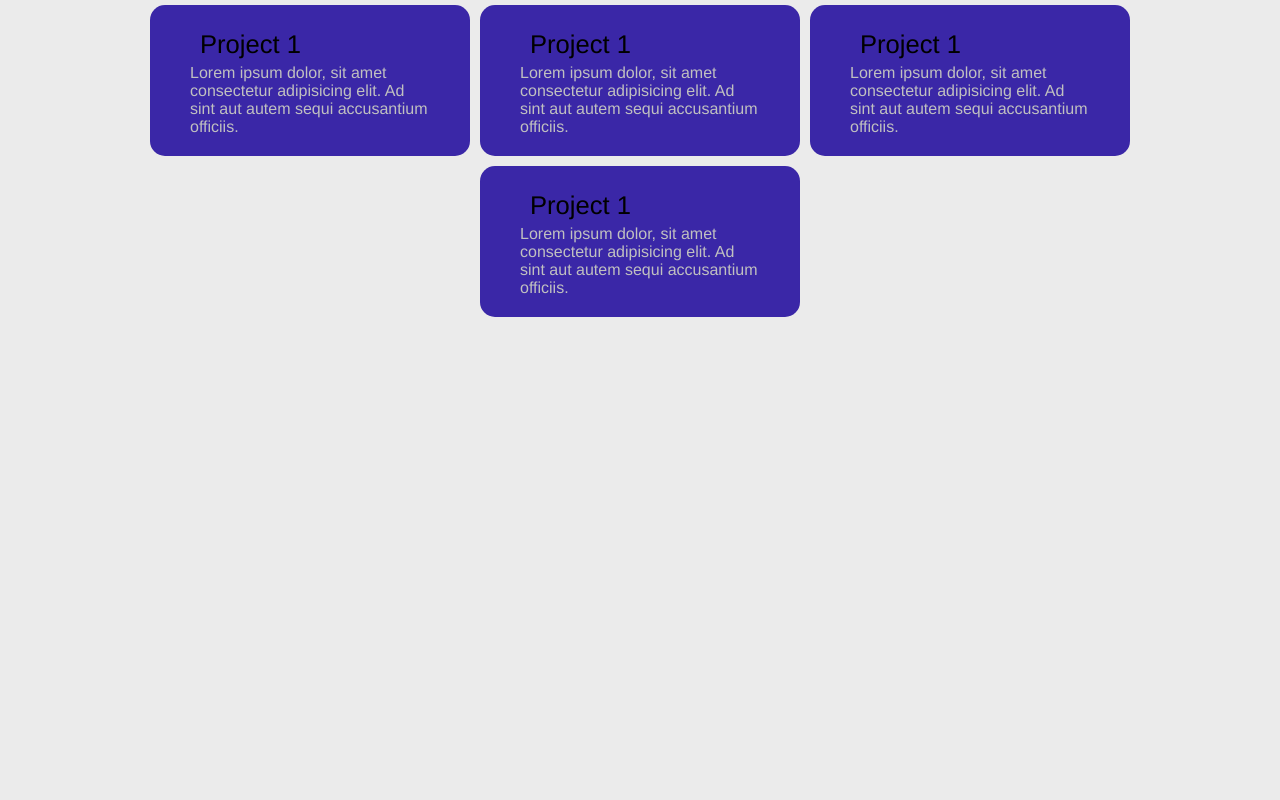
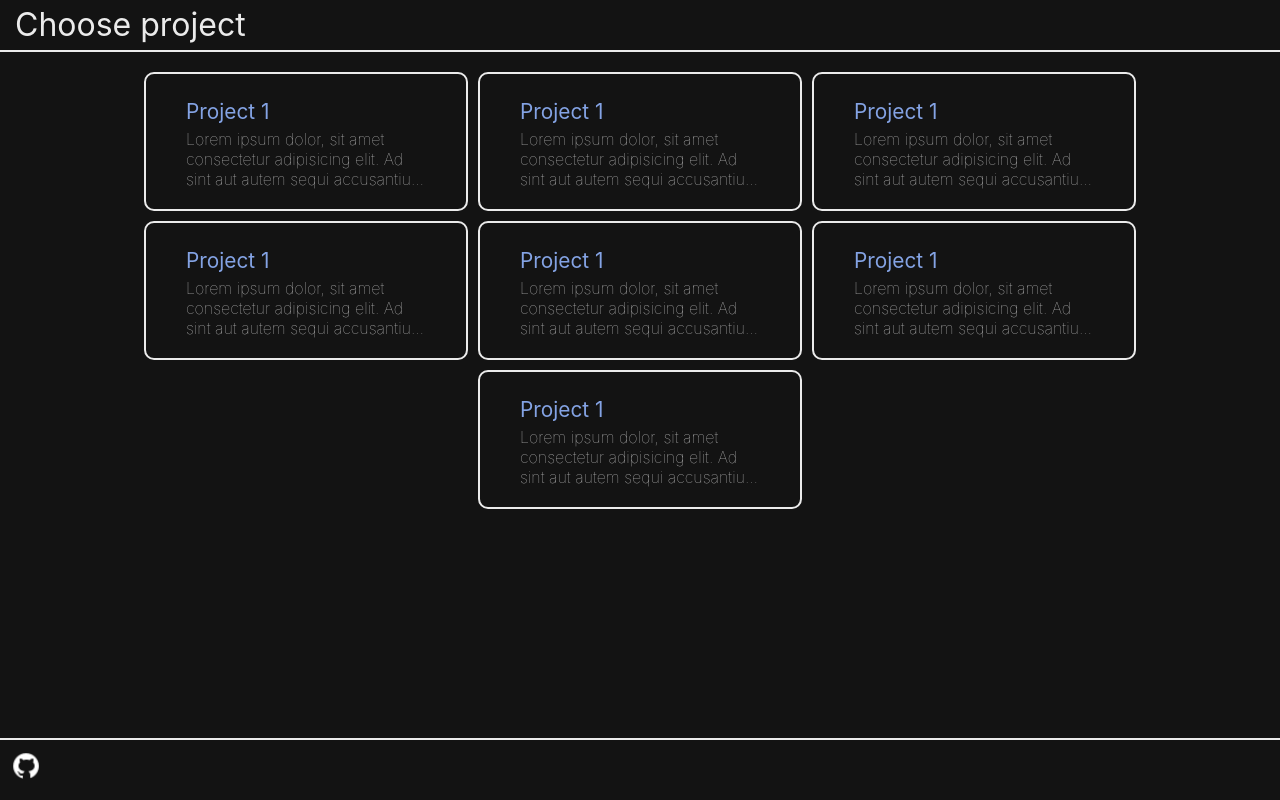
Before and after one commit to Sanvinganza/myTodo, a React (Create React App) app: page / in a window 1280 px wide. Built offline with nearby package versions, Linux system fonts and the light colour scheme.

Commit message:
added base grid for page project

```diff
--- a/src/_variables.scss
+++ b/src/_variables.scss
@@ -1,4 +1,5 @@
-$blue: #3a27a7;
+$blue: #84a3e4;
 $white: #ebebeb;
 $grey: #5c5c5c;
 $grey-light: #c0c0c0;
+$black: #131313;
--- /dev/null
+++ b/src/components/Project/Project.scss
@@ -0,0 +1,26 @@
+@use "../../variables" as color;
+
+.project-container {
+  display: flex;
+  max-width: 240px;
+  border-radius: 10px;
+  margin: 5px;
+  background-color: transparent;
+  padding: 20px 40px;
+  justify-content: center;
+  flex-direction: column;
+  border: 2px color.$white solid;
+  .title {
+    padding: 5px 0;
+    font-size: 1.3em;
+    color: color.$blue;
+  }
+  .about {
+    color: color.$grey-light;
+    font-weight: 100;
+    display: -webkit-box;
+    -webkit-line-clamp: 3;
+    -webkit-box-orient: vertical;
+    overflow: hidden;
+  }
+}
--- a/src/components/Project/Project.tsx
+++ b/src/components/Project/Project.tsx
@@ -1,4 +1,4 @@
-import "./style.scss"
+import "./Project.scss"
 
 export interface IProject {
   id: number
--- a/src/components/Project/style.scss
+++ /dev/null
@@ -1,20 +0,0 @@
-@use "../../variables";
-
-.project-container {
-  display: flex;
-  max-width: 240px;
-  border-radius: 15px;
-  margin: 5px;
-  background-color: variables.$blue;
-  padding: 20px 40px;
-  justify-content: center;
-  flex-direction: column;
-  .title {
-    padding: 5px 10px;
-    font-size: 1.6em;
-  }
-  .about {
-    color: variables.$grey-light;
-    font-weight: 100;
-  }
-}
--- a/src/global.scss
+++ b/src/global.scss
@@ -1,15 +1,15 @@
 @use "./variables";
 
 :root {
-  width: 100%;
+  color: variables.$white;
+  background: variables.$black;
+  font-family: -apple-system, BlinkMacSystemFont, "Segoe UI", "Noto Sans",
+    Helvetica, Arial, sans-serif, "Apple Color Emoji", "Segoe UI Emoji";
+}
+body {
+  min-height: calc(100vh - 114px);
   display: flex;
-  justify-content: center;
-  background: variables.$white;
-  font-family: "Franklin Gothic Medium", "Arial Narrow", Arial, sans-serif;
-}
-
-body {
-  width: 100%;
+  flex-direction: column;
   padding: 0;
   margin: 0;
 }
--- /dev/null
+++ b/src/pages/Layout/Layout.scss
@@ -0,0 +1,27 @@
+@use "../../variables" as color;
+.container {
+  header {
+    justify-content: center;
+    font-size: 2em;
+    border-bottom: 2px color.$white solid;
+    height: 40px;
+    padding: 5px 15px;
+  }
+
+  body {
+    display: flex;
+    align-items: center;
+    height: 100%;
+  }
+
+  footer {
+    z-index: 2;
+    height: 40px;
+    padding: 10px;
+    border-top: 2px color.$white solid;
+    a > img {
+      width: 32px;
+      height: 32px;
+    }
+  }
+}
--- a/src/pages/Layout/Layout.tsx
+++ b/src/pages/Layout/Layout.tsx
@@ -1,9 +1,22 @@
 import { Outlet } from "react-router-dom"
+
+import "./Layout.scss"
 
 export function Layout() {
   return (
-    <>
-      <Outlet />
-    </>
+    <div className="container">
+      <header>Choose project</header>
+      <body>
+        <Outlet />
+      </body>
+      <footer>
+        <a href="https://github.com/Sanvinganza">
+          <img
+            src={require("../../images/github.png")}
+            alt="https://github.com/Sanvinganza"
+          />
+        </a>
+      </footer>
+    </div>
   )
 }
--- /dev/null
+++ b/src/pages/Projects/Projects.scss
@@ -0,0 +1,12 @@
+@use "../../variables";
+
+.projects-container {
+  .container-inner {
+    display: flex;
+    max-width: 1280px;
+    width: 100%;
+    flex-wrap: wrap;
+    justify-content: center;
+    margin: 15px 0;
+  }
+}
--- a/src/pages/Projects/Projects.tsx
+++ b/src/pages/Projects/Projects.tsx
@@ -1,5 +1,5 @@
 import { IProject, Project } from "../../components/Project/Project"
-import "./style.scss"
+import "./Projects.scss"
 
 export interface IProjectsProps {
   projects: IProject[]
@@ -7,10 +7,12 @@ export interface IProjectsProps {
 
 export function Projects() {
   return (
-    <div className="container">
-      {["title 1", "title 2", "title 3", "title 4"].map(project => (
-        <Project />
-      ))}
+    <div className="projects-container">
+      <div className="container-inner">
+        {[1, 2, 3, 4, 5, 6, 7].map(project => (
+          <Project />
+        ))}
+      </div>
     </div>
   )
 }
--- a/src/pages/Projects/style.scss
+++ /dev/null
@@ -1,9 +0,0 @@
-@use "../../variables";
-
-.container {
-  display: flex;
-  max-width: 1280px;
-  width: 100%;
-  flex-wrap: wrap;
-  justify-content: center;
-}
```
Also changed, not shown: src/images/github.png (added).
